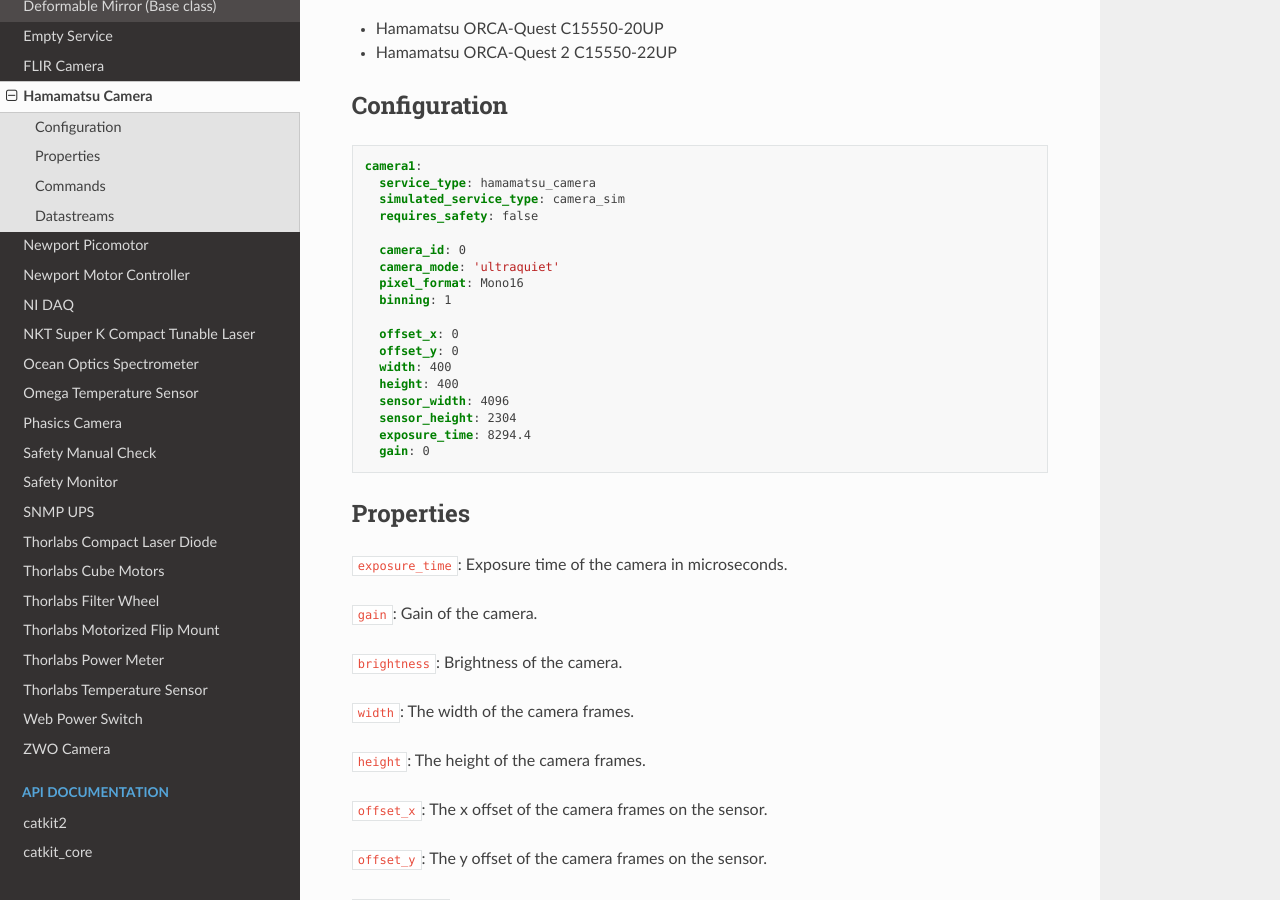
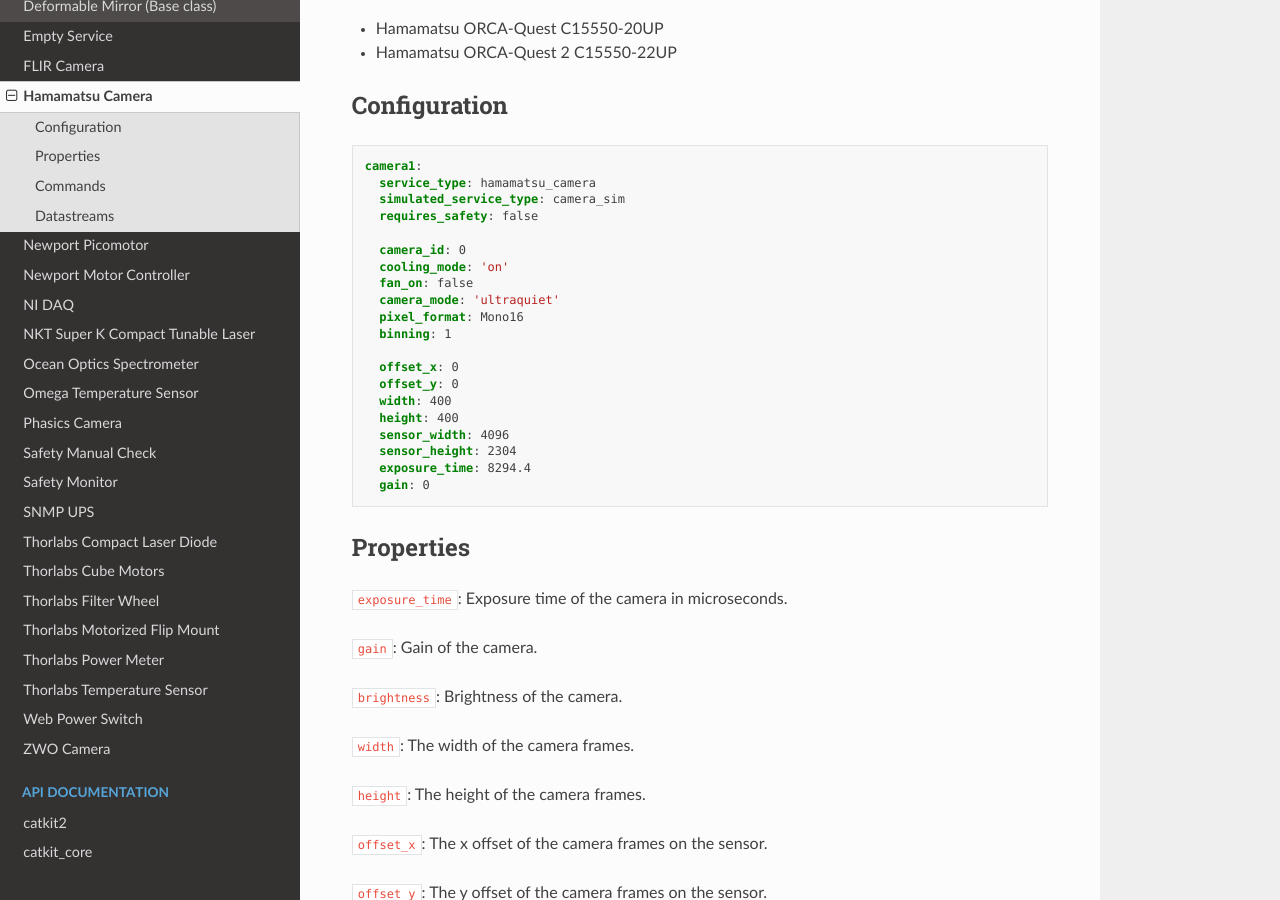
Before and after one commit to spacetelescope/catkit2, a Sphinx documentation site: the page built from docs/services/hamamatsu_camera.rst, in a window 1280 px wide and 900 px high, scrolled down 362 px. Built offline with Sphinx 7.4.7 and the Read the Docs theme 3.1.0, drawn with Linux system fonts in a browser that asks for light colours.

Commit message:
update docs

```diff
--- a/docs/services/hamamatsu_camera.rst
+++ b/docs/services/hamamatsu_camera.rst
@@ -24,6 +24,8 @@
       requires_safety: false
 
       camera_id: 0
+      cooling_mode: 'on'
+      fan_on: false
       camera_mode: 'ultraquiet'
       pixel_format: Mono16
       binning: 1
```
